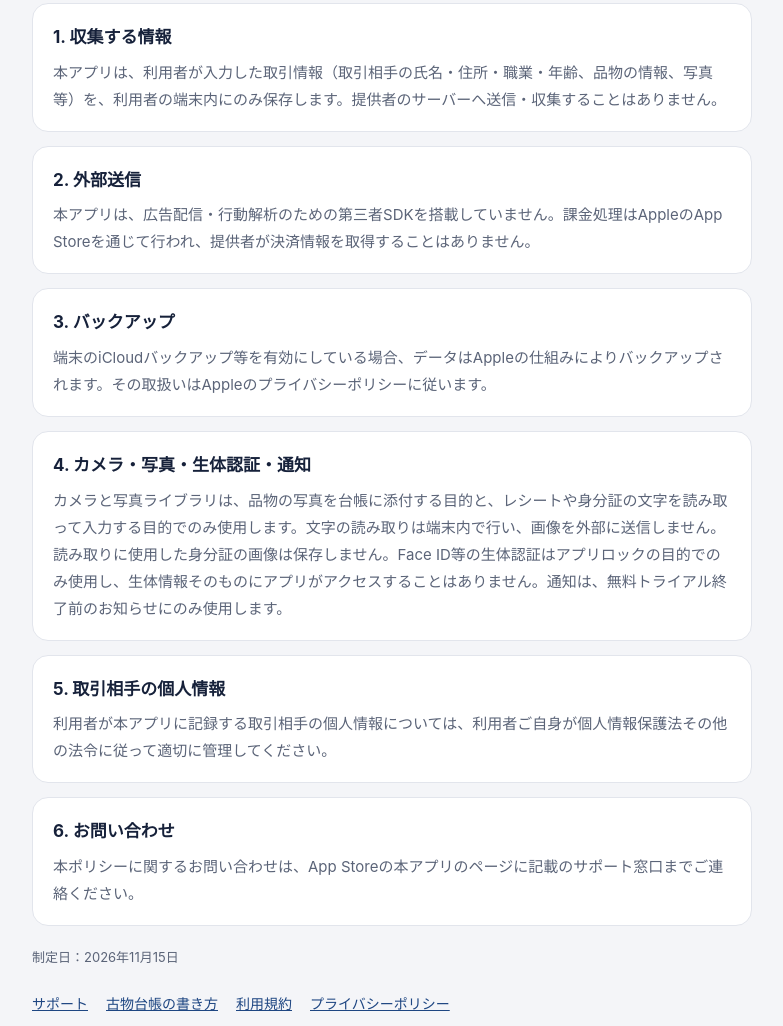
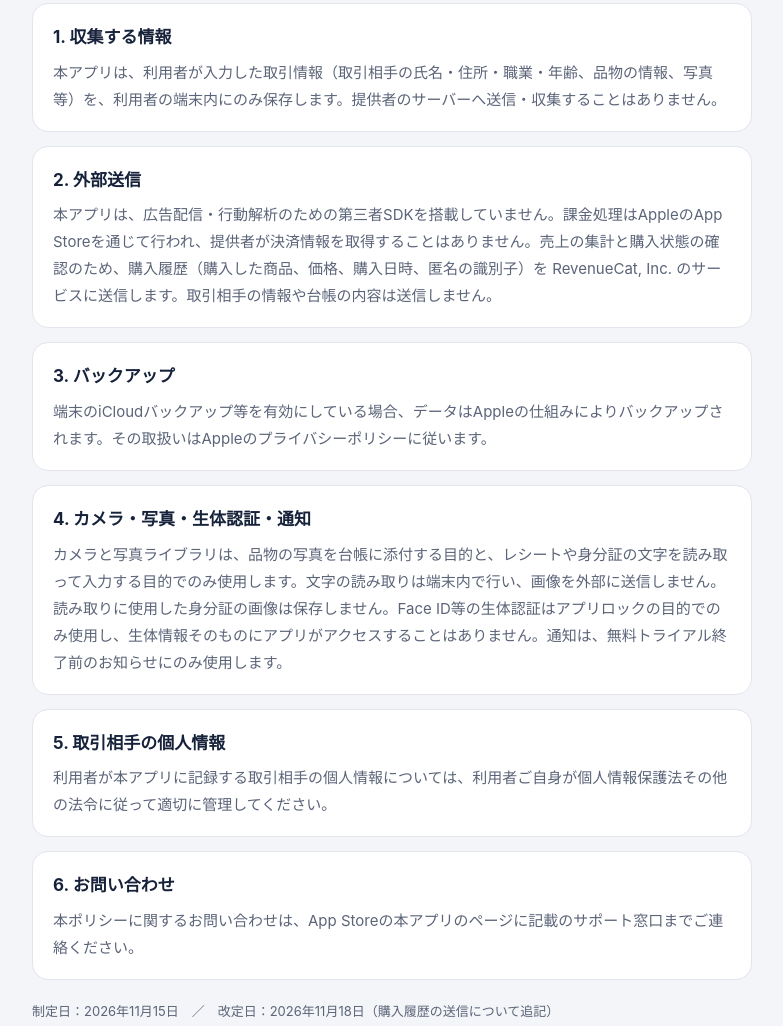
Before and after one commit to shou0903/kobutsudaicho-support, a plain HTML site: page privacy.html in a window 1280 px wide. Shown: the part 192-1218 px from the top of the page, without its empty margins (248-1031 px from the left). Drawn offline with Linux system fonts and the light colour scheme.

Commit message:
プライバシーポリシーに購入履歴の送信を追記し、記事のリンクをApp Storeに変更
Co-Authored-By: Claude Opus 5.5 <noreply@anthropic.com>

```diff
--- a/privacy.html
+++ b/privacy.html
@@ -35,12 +35,12 @@ footer{max-width:720px;margin:0 auto;padding:0 16px 40px;color:var(--sub);font-s
 </div></header>
 <main><div class="wrap">
 <section><h2>1. 収集する情報</h2><p>本アプリは、利用者が入力した取引情報（取引相手の氏名・住所・職業・年齢、品物の情報、写真等）を、利用者の端末内にのみ保存します。提供者のサーバーへ送信・収集することはありません。</p></section>
-<section><h2>2. 外部送信</h2><p>本アプリは、広告配信・行動解析のための第三者SDKを搭載していません。課金処理はAppleのApp Storeを通じて行われ、提供者が決済情報を取得することはありません。</p></section>
+<section><h2>2. 外部送信</h2><p>本アプリは、広告配信・行動解析のための第三者SDKを搭載していません。課金処理はAppleのApp Storeを通じて行われ、提供者が決済情報を取得することはありません。売上の集計と購入状態の確認のため、購入履歴（購入した商品、価格、購入日時、匿名の識別子）を RevenueCat, Inc. のサービスに送信します。取引相手の情報や台帳の内容は送信しません。</p></section>
 <section><h2>3. バックアップ</h2><p>端末のiCloudバックアップ等を有効にしている場合、データはAppleの仕組みによりバックアップされます。その取扱いはAppleのプライバシーポリシーに従います。</p></section>
 <section><h2>4. カメラ・写真・生体認証・通知</h2><p>カメラと写真ライブラリは、品物の写真を台帳に添付する目的と、レシートや身分証の文字を読み取って入力する目的でのみ使用します。文字の読み取りは端末内で行い、画像を外部に送信しません。読み取りに使用した身分証の画像は保存しません。Face ID等の生体認証はアプリロックの目的でのみ使用し、生体情報そのものにアプリがアクセスすることはありません。通知は、無料トライアル終了前のお知らせにのみ使用します。</p></section>
 <section><h2>5. 取引相手の個人情報</h2><p>利用者が本アプリに記録する取引相手の個人情報については、利用者ご自身が個人情報保護法その他の法令に従って適切に管理してください。</p></section>
 <section><h2>6. お問い合わせ</h2><p>本ポリシーに関するお問い合わせは、App Storeの本アプリのページに記載のサポート窓口までご連絡ください。</p></section>
-<p class="note">制定日：2026年11月15日</p>
+<p class="note">制定日：2026年11月15日　／　改定日：2026年11月18日（購入履歴の送信について追記）</p>
 <nav><a href="index.html">サポート</a><a href="kobutsu-daicho-kakikata.html">古物台帳の書き方</a><a href="terms.html">利用規約</a><a href="privacy.html">プライバシーポリシー</a></nav>
 </div></main>
 <footer>© 2026 Shokei Takaki</footer>
```
Also changed, not shown: kobutsu-daicho-kakikata.html (+1 -1 lines).
